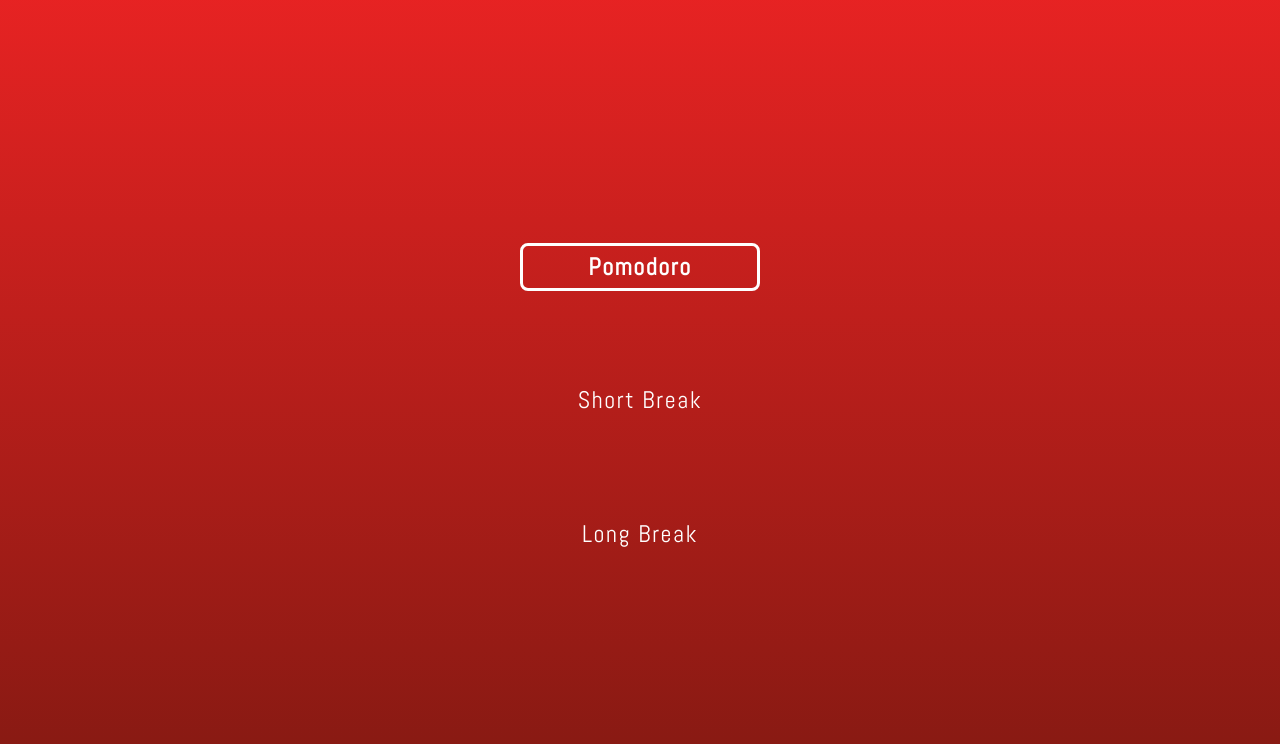
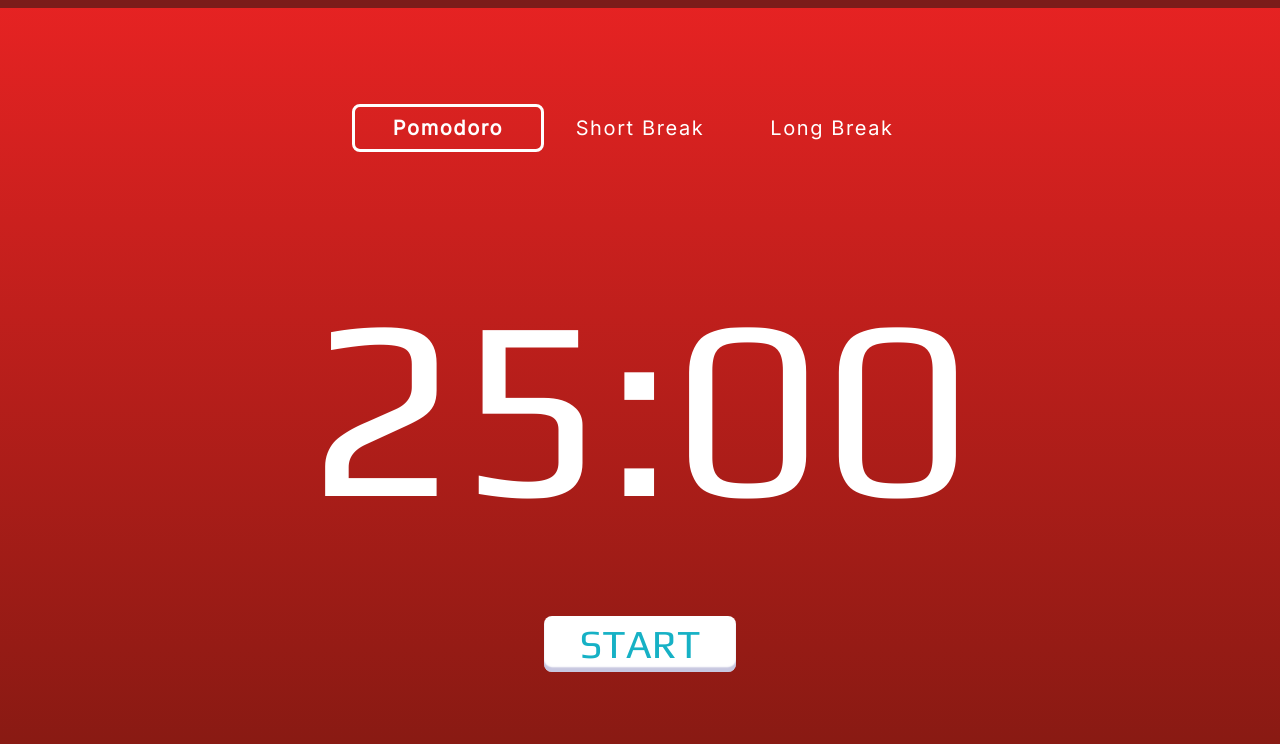
Before and after one commit to dponcez/project-pomodoro-JS, a plain HTML site: page index.html in a window 1280 px wide. Drawn offline with Linux system fonts and the light colour scheme.

Commit message:
Chore: Update files

```diff
--- a/css/index.scss
+++ b/css/index.scss
@@ -6,17 +6,16 @@ $size: 100%;
 $padding: 1.5rem;
 $radius: .5rem;
 // ========== FONTS
-$font-stack-1: 'Abel', sans-serif;
-$font-stack-2: 'Ubuntu', sans-serif;
+$font-stack-1: 'Play', sans-serif;
+$font-stack-2: 'Inter', sans-serif;
 $fnt-wgt: .85;
 $fnt-sz: calc(($padding * $fnt-wgt) + 1vmin);
 // ========== COLORS
 // Principal colors
-$pomodoro: linear-gradient(hsl(0 80% 52%), hsl(4 76% 29%));
-$shortBreak: linear-gradient(hsl(234 80% 52%), hsl(234 56% 29%));
-$longBreak: linear-gradient(hsl(191 80% 52%), hsl(234 56% 29%));
-// Secondary colors
 :root {
+  --pomodoro: linear-gradient(hsl(0 80% 52%), hsl(4 76% 29%));
+  --shortBreak: linear-gradient(hsl(234 80% 52%), hsl(234 56% 29%));
+  --longBreak: linear-gradient(hsl(191 80% 52%), hsl(234 56% 29%));
   --white: hsl(0 100% 100%);
   --dark: hsl(115 12% 8%);
 }
@@ -47,7 +46,7 @@ body {
   margin: 0;
   padding: 0;
   color: var(--dark);
-  background-image: $pomodoro;
+  background-image: var(--pomodoro);
   font-family: $font-stack-1;
   transition: background-color .5s ease;
   overflow: auto;
@@ -56,6 +55,7 @@ body {
 button { cursor: pointer; }
 
 .container,
+.pomodoro--timer,
 .btns--container {
   display: flex;
   align-items: center;
@@ -83,14 +83,15 @@ button { cursor: pointer; }
 
   .btns--container {
     justify-content: space-around;
-    height: $height * .5;
+    flex-direction: row;
+    height: 0;
 
     .btn {
       border: none;
       background-color: transparent;
       color: var(--white);
-      font-size: $padding;
-      font-family: $font-stack-1;
+      font-size: 1.25rem;
+      font-family: $font-stack-2;
       text-transform: capitalize;
 
       &.active {
@@ -109,7 +110,7 @@ button { cursor: pointer; }
       align-items: center;
       justify-content: center;
 
-      width: 15rem;
+      width: 12rem;
       height: 3rem;
       border-radius: $radius;
       text-emphasis: none;
@@ -117,6 +118,52 @@ button { cursor: pointer; }
     }
   }
 
-  .progress--bar,
-  .pomodoro--timer { display: none; }
+  .pomodoro--timer {
+    justify-content: center;
+
+    .js--timer {
+      display: flex;
+      align-items: center;
+      padding-block-end: 4rem;
+
+      & > span {
+        font-size: calc($fnt-sz * 9);
+        font-family: $font-stack-1;
+        font-weight: 400;
+        color: var(--white);
+        letter-spacing: .1rem;
+      }
+    }
+
+    .start--btn {
+      display: flex;
+      align-items: center;
+      justify-content: center;
+
+      width: 12rem;
+      height: 3.5rem;
+
+      padding-block: $radius;
+      padding-inline: 1rem;
+
+      border: 0;
+      border-radius: $radius;
+
+      background-color: var(--white);
+      color: hsl(187 80% 43%);
+
+      font-size: 2.5rem;
+      font-family: $font-stack-1;
+      text-transform: uppercase;
+      box-shadow: 0 -0.6vmin 0.17vmin rgb(175 175 211 / 70%) inset;
+
+      &:active {
+        transform: scale(.98)
+      }
+
+      &:hover { color: hsl(197 80% 46%); }
+    }
+  }
+
+  .hidden { display: none; }
 }
--- a/index.html
+++ b/index.html
@@ -8,9 +8,13 @@
   <meta http-equiv='X-UA-Compatible' content='IE=edge'>
   <!-- Mobile Specific Metas -->
   <meta name='viewport' content='width=device-width, initial-scale=1.0'>
-  <title>Pomodoro Clock</title>
+  <title>Pomodoro Timer</title>
+  <link rel="shortcut icon" href="./assets/image/clock.ico" type="image/x-icon">
+  <!-- Preconnected Fonts -->
+  <link rel="preconnect" href="https://fonts.googleapis.com">
+  <link rel="preconnect" href="https://fonts.gstatic.com" crossorigin>
   <!-- Fonts -->
-  <link rel='stylesheet' href='https://fonts.googleapis.com/css2?family=Abel&family=Ubuntu&display=swap'>
+  <link rel='stylesheet' href='https://fonts.googleapis.com/css2?family=Play&family=Inter&display=swap'>
   <!-- CSS -->
   <link rel='stylesheet' href='https://cdnjs.cloudflare.com/ajax/libs/font-awesome/6.2.1/css/all.min.css'>
   <link rel='stylesheet' href='css/index.css'>
@@ -33,6 +37,11 @@
         <button class="start--btn" id='main-button' data-action="js-action">start</button>
       </div>
     </main>
+    <div class="hidden">
+      <audio src="./audio/backtowork.mp3" data-sound="./audio/pomodoro"></audio>
+      <audio src="./audio/break.mp3" data-sound="shortBreak"></audio>
+      <audio src="./audio/button-sound.mp3" data-sound="longBreak"></audio>
+    </div>
   </div>
   <script src='js/index.js'></script>
 </body>
--- a/js/index.js
+++ b/js/index.js
@@ -1,5 +1,4 @@
-function initApp(){
-  const TIMER = {
+const timer = {
   pomodoro: 25,
   shortBreak: 5,
   longBreak: 15,
@@ -7,133 +6,139 @@ function initApp(){
   sessions: 0
 }
 
-  const MODE_BUTTONS = document.getElementById('js_mode-buttons');
-  MODE_BUTTONS.addEventListener('click', handleMode);
-
-  function handleMode(event){
+const handleMode = (event) => {
   const { mode } = event.target.dataset;
-
   if(!mode) return;
 
-    switchMode(mode)
-    stopTimer()
+  switchMode(mode);
+  stopTimer();
 }
 
-  function switchMode(mode){
-    TIMER.mode = mode;
-    TIMER.remainingTime = {
-      total: TIMER[mode] * 60,
-      minutes: TIMER[mode],
+const sounds = new Audio('audio/button-sound.mp3')
+const modeButtons = document.getElementById('js_mode-buttons');
+modeButtons.addEventListener('click', handleMode);
+
+const switchMode = (mode) => {
+  timer.mode = mode;
+  timer.remainingTime = {
+    total: timer[mode] * 60,
+    minutes: timer[mode],
     seconds: 0
   }
 
   document.querySelectorAll('button[data-mode]')
-      .forEach(e => e.classList.remove('active'));
-
-    document.querySelector(`[data-mode='${mode}']`)
+    .forEach(button => button.classList.remove('active'));
+  document.querySelector(`[data-mode="${mode}"]`)
     .classList.add('active');
-
-    document.body.style.backgroundColor = `var(--${mode})`;
   document.body.style.color = `var(--${mode === 'pomodoro' ? 'white' : 'dark'})`;
+  document.body.style.backgroundImage = `var(--${mode})`;
   document.getElementById('js-progress')
-      .setAttribute('max', TIMER.remainingTime.total);
+    .setAttribute('max', timer.remainingTime.total);
 
   updateTimer()
 }
 
-  function updateTimer(){
-    const { REMAINING_TIME } = TIMER;
-    const REMAINING_MINS = `${REMAINING_TIME.minutes}`.padStart(2, '0');
-    const REMAINING_SECS = `${REMAINING_TIME.seconds}`.padStart(2, '0');
+const updateTimer = () => {
+  const { remainingTime } = timer;
+  const remainingMins = `${remainingTime.minutes}`.padStart(2, '0');
+  const remainingSecs = `${remainingTime.seconds}`.padStart(2, '0');
 
-    const MINUTES = document.getElementById('js-minutes');
-    const SECONDS = document.getElementById('js-seconds');
+  let minutes = document.getElementById('js-minutes');
+  let seconds = document.getElementById('js-seconds');
 
-    MINUTES.textContent = REMAINING_MINS;
-    SECONDS.textContent = REMAINING_SECS;
+  minutes.textContent = remainingMins;
+  seconds.textContent = remainingSecs;
 
-    const TEXT = (TIMER.mode === 'pomodoro') ? 'Get back to work!' : 'Take a break';
-    document.title = `${MINUTES}:${SECONDS} - ${TEXT}`;
+  const text = timer.mode === 'pomodoro' ? 'Get back to work!' : 'Take a break!';
+  document.title = `${remainingMins}:${remainingSecs} - ${text}`
 
-    const PROGRESS = document.getElementById('js-progress');
-    PROGRESS.value = TIMER[TIMER.mode] * 60 - TIMER.remainingTime.total;
+  const progress = document.getElementById('js-progress');
+  progress.value = timer[timer.mode] * 60 - timer.remainingTime.total
 }
 
 let interval;
-  function startTimer(){
-    let { total } = TIMER.remainingTime;
+const startTimer = () => {
+  let { total } = timer.remainingTime;
   const endTime = Date.parse(new Date()) + total * 1000;
 
-    if(TIMER.mode === 'pomodoro') TIMER.sessions++;
+  if(timer.mode === 'pomodoro') timer.sessions++;
 
   mainButton.dataset.action = 'stop';
   mainButton.textContent = 'stop';
   mainButton.classList.add('active');
 
   interval = setInterval(() => {
-      TIMER.remainingTime = getRemainingTime(endTime);
-      updateTimer();
+    timer.remainingTime = getRemainingTime(endTime);
+    updateTimer()
 
-      total = TIMER.remainingTime.total;
+    total = timer.remainingTime.total;
 
     if(total <= 0){
       clearInterval(interval);
 
-        switch(TIMER.mode){
+      switch(timer.mode){
         case 'pomodoro':
-            if(TIMER.sessions % TIMER.longBreakInterval === 0){
-              switchMode('longBreak')
+          if(timer.sessions % timer.longBreakInterval === 0){
+            switchMode("longBreak");
           }else{
-              switchMode('shortBreak')
+            switchMode("shortBreak");
           }
           break;
         default:
           switchMode('pomodoro')
       }
 
+      document.querySelector(`[data-sound="${timer.mode}"]`).play()
+
       if(Notification.permission === 'granted'){
-          const text = TIMER.mode === 'pomodoro' ? 'Get back to work!' : 'Take a break!';
+        const text = (timer.mode === 'pomodoro') ?
+          'Get back to work!' : 'Take a break!';
+
           new Notification(text)
       }
 
-        stopTimer()
+      startTimer()
     }
-    }, 1000)
+  }, 1000);
 }
 
-  function stopTimer(){
+const stopTimer = () => {
   clearInterval(interval);
 
   mainButton.dataset.action = 'start';
   mainButton.textContent = 'start';
-    mainButton.classList.remove('active')
+  mainButton.classList.remove('active');
 }
 
-  function getRemainingTime(endTime){
-    const CURRENT_TIME = Date.parse(new Date());
-    const DIFFERENCE = endTime - CURRENT_TIME;
+const getRemainingTime = (endTime) => {
+  const currentTime = Date.parse(new Date());
+  const difference = endTime - currentTime;
 
-    const TOTAL = Number.parseInt(DIFFERENCE / 1000, 10);
-    const MINUTES = Number.parseInt((TOTAL / 60) % 60, 10);
-    const SECONDS = Number.parseInt(TOTAL % 60, 10);
+  const total = Number.parseInt(difference / 1000, 10);
+  const minutes = Number.parseInt((total / 60) % 60, 10);
+  const seconds = Number.parseInt(total % 60, 10);
 
   return {
-      TOTAL,
-      MINUTES,
-      SECONDS
+    total,
+    minutes,
+    seconds
   }
 }
 
 const mainButton = document.getElementById('main-button');
 mainButton.addEventListener('click', () => {
+  sounds.play();
+
   const { action } = mainButton.dataset;
-
   if(action === 'js-action'){
     startTimer()
   }else{
     stopTimer()
   }
 })
+
+const initApp = () => {
+  switchMode("pomodoro");
 }
 
 document.addEventListener('DOMContentLoaded', initApp)
```
Also changed, not shown: assets/image/clock.ico (added), css/index.css, 1 other file. Lines whose indentation alone changed are shown as unchanged.
